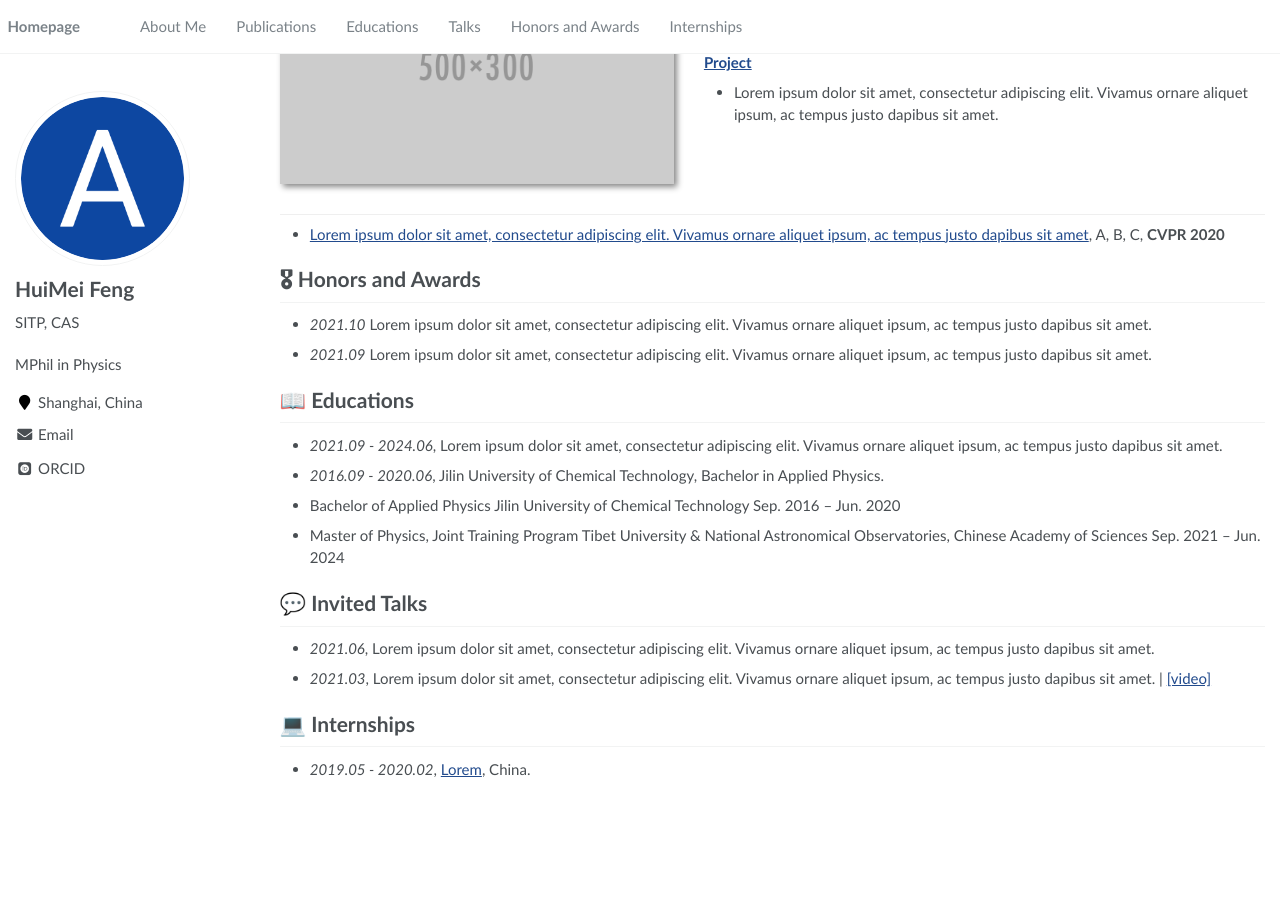
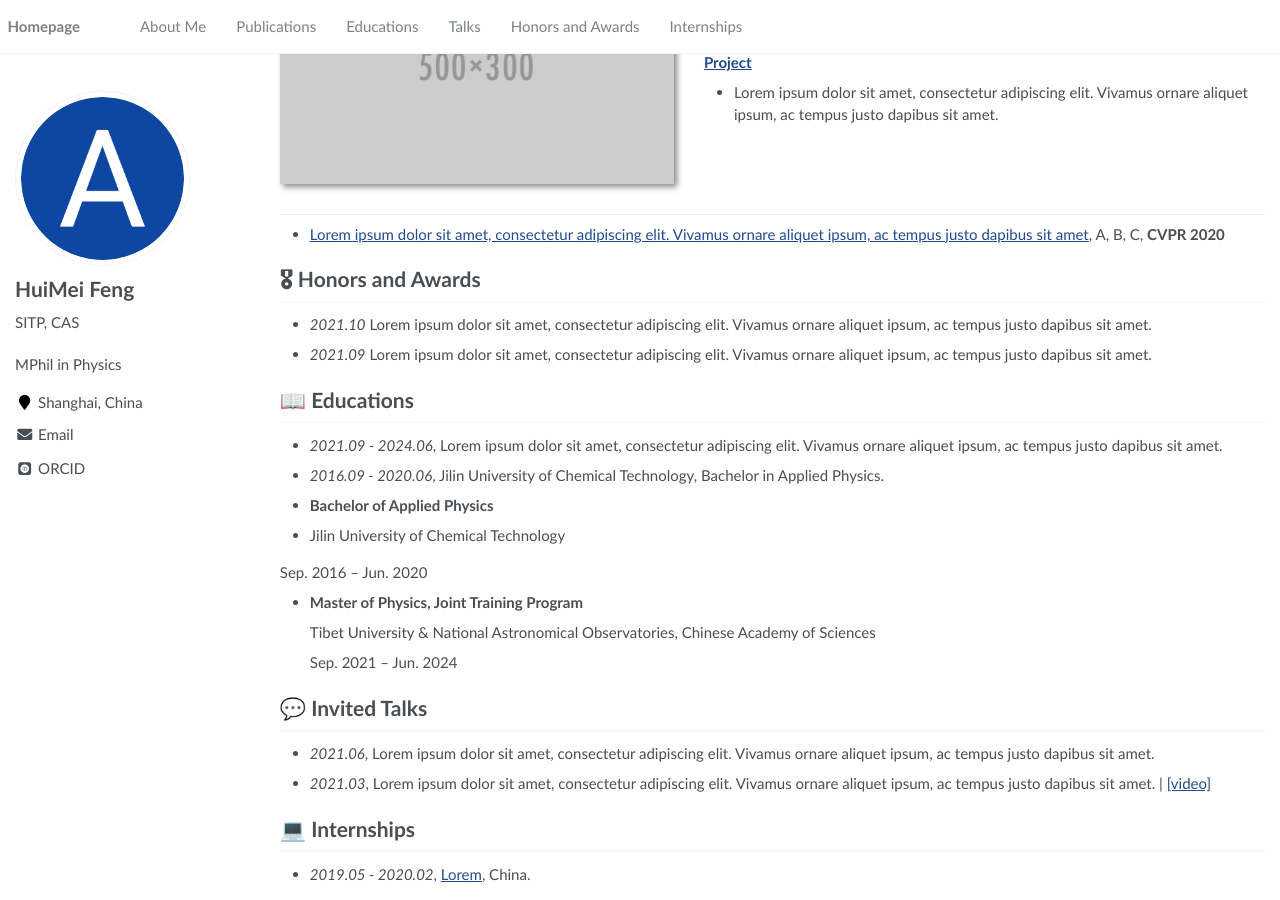
Before and after one commit to HuiMeiFeng/feng.github.io, a Jekyll site: the page built from _pages/about.md, in a window 1280 px wide and 900 px high, scrolled down 558 px. Built offline with Jekyll 4.4.1, drawn with Linux system fonts in a browser that asks for light colours; some web fonts are replaced; before the commit the page ends 1353 px from its top, so only the background shows below that.

```diff
--- a/_pages/about.md
+++ b/_pages/about.md
@@ -49,11 +49,15 @@ My research interest includes neural machine translation and computer vision. I
 # 📖 Educations
 - *2021.09 - 2024.06*, Lorem ipsum dolor sit amet, consectetur adipiscing elit. Vivamus ornare aliquet ipsum, ac tempus justo dapibus sit amet.
 - *2016.09 - 2020.06*, Jilin University of Chemical Technology, Bachelor in Applied Physics.
-- Bachelor of Applied Physics
+- **Bachelor of Applied Physics**
+-
   Jilin University of Chemical Technology
+
   Sep. 2016 – Jun. 2020
-- Master of Physics, Joint Training Program
+- **Master of Physics, Joint Training Program**
+
   Tibet University & National Astronomical Observatories, Chinese Academy of Sciences
+
   Sep. 2021 – Jun. 2024
 
 
```
